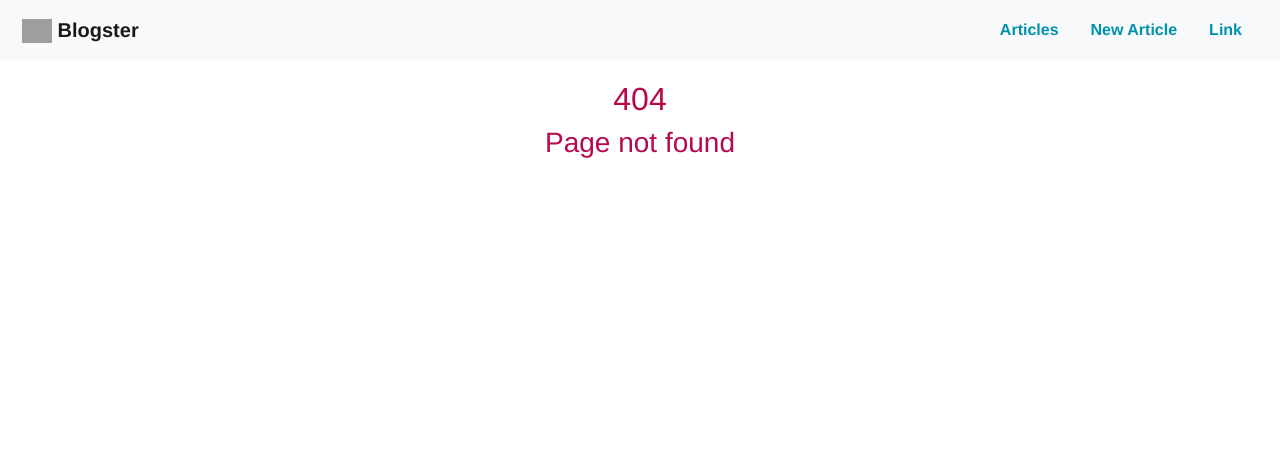
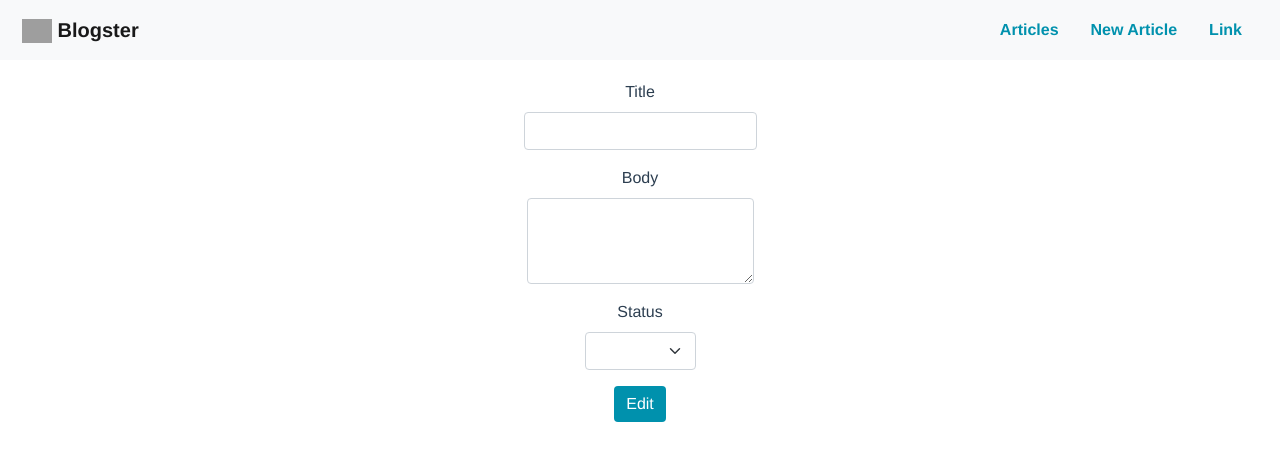
Before and after one commit to bogdancojan/Blog, a Vue app in the folder blog-frontend/: page /article/1/edit in a window 1280 px wide. Before the commit this address had no page. Shown: the top 460 px of the page. Built offline with nearby package versions, Linux system fonts and the light colour scheme; grey boxes are pictures that could not be loaded.

Commit message:
Edit an article

```diff
--- a/blog-frontend/src/components/ArticleBody.vue
+++ b/blog-frontend/src/components/ArticleBody.vue
@@ -17,11 +17,15 @@ export default {
   },
   methods: {
     async fetchArticle() {
-      const res = await fetch(
-        "http://localhost:3000/articles/" + this.id + ".json"
-      );
-      const data = await res.json();
-      return data;
+      try {
+        const res = await fetch(
+          "http://localhost:3000/articles/" + this.id + ".json"
+        );
+        const data = await res.json();
+        return data;
+      } catch (error) {
+        console.log(error);
+      }
     },
   },
   async created() {
--- a/blog-frontend/src/router/index.js
+++ b/blog-frontend/src/router/index.js
@@ -3,6 +3,7 @@ import Home from "../components/Home.vue";
 import NewArticle from "../views/NewArticle.vue";
 import ArticleBody from "../components/ArticleBody.vue";
 import NotFound from "../views/NotFound.vue";
+import EditArticle from "../views/EditArticle.vue";
 
 const routes = [
   {
@@ -22,6 +23,12 @@ const routes = [
     props: true,
   },
   {
+    path: "/article/:id/edit",
+    name: "EditArticle",
+    component: EditArticle,
+    props: true,
+  },
+  {
     path: "/:catchAll(.*)",
     name: "NotFound",
     component: NotFound,
--- a/blog-frontend/src/views/Content.vue
+++ b/blog-frontend/src/views/Content.vue
@@ -13,7 +13,11 @@
         </p>
       </div>
       <div class="d-grid gap-2 d-md-flex justify-content-center">
-        <button class="btn btn-primary" type="button">Edit</button>
+        <router-link
+          :to="{ name: 'EditArticle', params: { id_edit: article.id } }"
+        >
+          <button class="btn btn-primary" type="button">Edit</button>
+        </router-link>
         <button @click="deleteArticle" class="btn btn-b-danger" type="button">
           Delete
         </button>
--- /dev/null
+++ b/blog-frontend/src/views/EditArticle.vue
@@ -0,0 +1,108 @@
+<template>
+  <form>
+    <div class="mb-3">
+      <label class="form-label">Title</label>
+      <input type="text" class="form-control" v-model="title" />
+      <span style="color: #b7094c" v-if="v$.title.$error">
+        {{ v$.title.$errors[0].$message }}
+      </span>
+    </div>
+    <div class="mb-3">
+      <label class="form-label">Body</label>
+      <textarea class="form-control" rows="3" v-model="body"></textarea>
+      <span style="color: #b7094c" v-if="v$.body.$error">
+        {{ v$.body.$errors[0].$message }}
+      </span>
+    </div>
+    <div class="mb-3">
+      <label class="form-label">Status</label>
+      <select class="form-select" v-model="status">
+        <option value="public">public</option>
+        <option value="private">private</option>
+        <option value="archived">archived</option>
+      </select>
+      <span style="color: #b7094c" v-if="v$.status.$error">
+        {{ v$.status.$errors[0].$message }}
+      </span>
+    </div>
+    <button @click="submitForm" type="button" class="btn btn-primary">
+      Edit
+    </button>
+  </form>
+</template>
+
+<script>
+import useVuelidate from "@vuelidate/core";
+import { required, minLength } from "@vuelidate/validators";
+import axios from "axios";
+
+export default {
+  name: "EditArticle",
+  props: ["id_edit"],
+  setup() {
+    return {
+      v$: useVuelidate(),
+    };
+  },
+  data() {
+    return {
+      title: "",
+      body: "",
+      status: "",
+    };
+  },
+  validations() {
+    return {
+      title: { required },
+      body: { required, minLength: minLength(10) },
+      status: { required },
+    };
+  },
+  methods: {
+    async submitForm() {
+      const isFormCorrect = await this.v$.$validate();
+      if (!isFormCorrect) {
+        return;
+      } else {
+        const res = await axios.put(
+          "http://localhost:3000/apis/articles/v1/articles/" + this.id_edit,
+          {
+            title: this.title,
+            body: this.body,
+            status: this.status,
+            headers: {
+              origin: "http://localhost:3000",
+            },
+          }
+        );
+        if (res.status == 200) {
+          this.$router.replace({
+            name: "ArticleBody",
+            params: { id: this.id_edit },
+          });
+        }
+      }
+    },
+  },
+};
+</script>
+
+<style scoped>
+form {
+  text-align: center;
+  margin-left: 25%;
+  width: 50vw;
+  align-items: center;
+  display: flex;
+  flex-direction: column;
+}
+
+.btn-primary {
+  background: #0091ad;
+  border: none;
+}
+
+.btn-primary:hover {
+  background: #5c4d7d;
+}
+</style>
```
Also changed, not shown: 2 other files (tests, documents, lock files or other folders).
